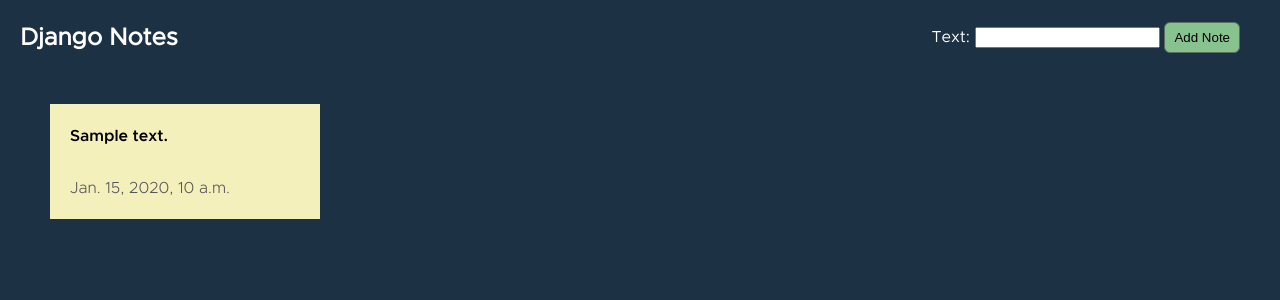
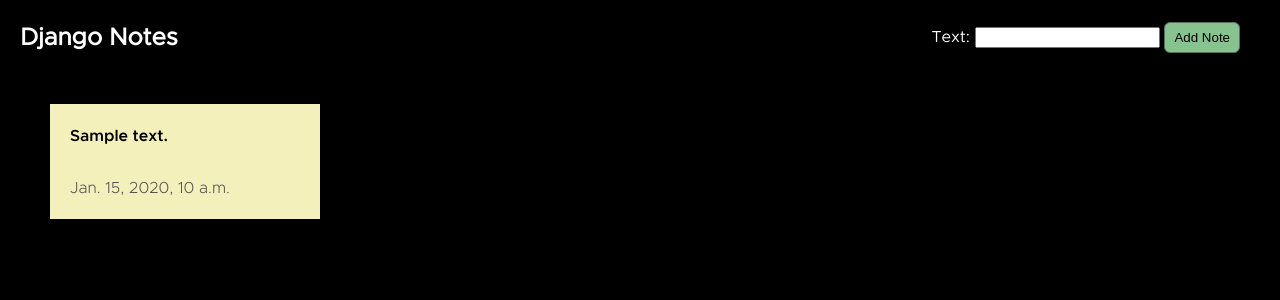
Before and after one commit to joj0s/django-notes-app, a Django app: page / in a window 1280 px wide. Shown: the top 300 px of the page. Run offline with Django 3.2, Linux system fonts and the light colour scheme; tables that the repository leaves empty hold one stand-in row (values such as "Sample post").

Commit message:
Change bg color

```diff
--- a/assets/styles.css
+++ b/assets/styles.css
@@ -1,5 +1,5 @@
 body {
-  background: #1c3144;
+  background: black;
   font-family: "metropolis";
   padding: 0;
   margin: 0;
```
